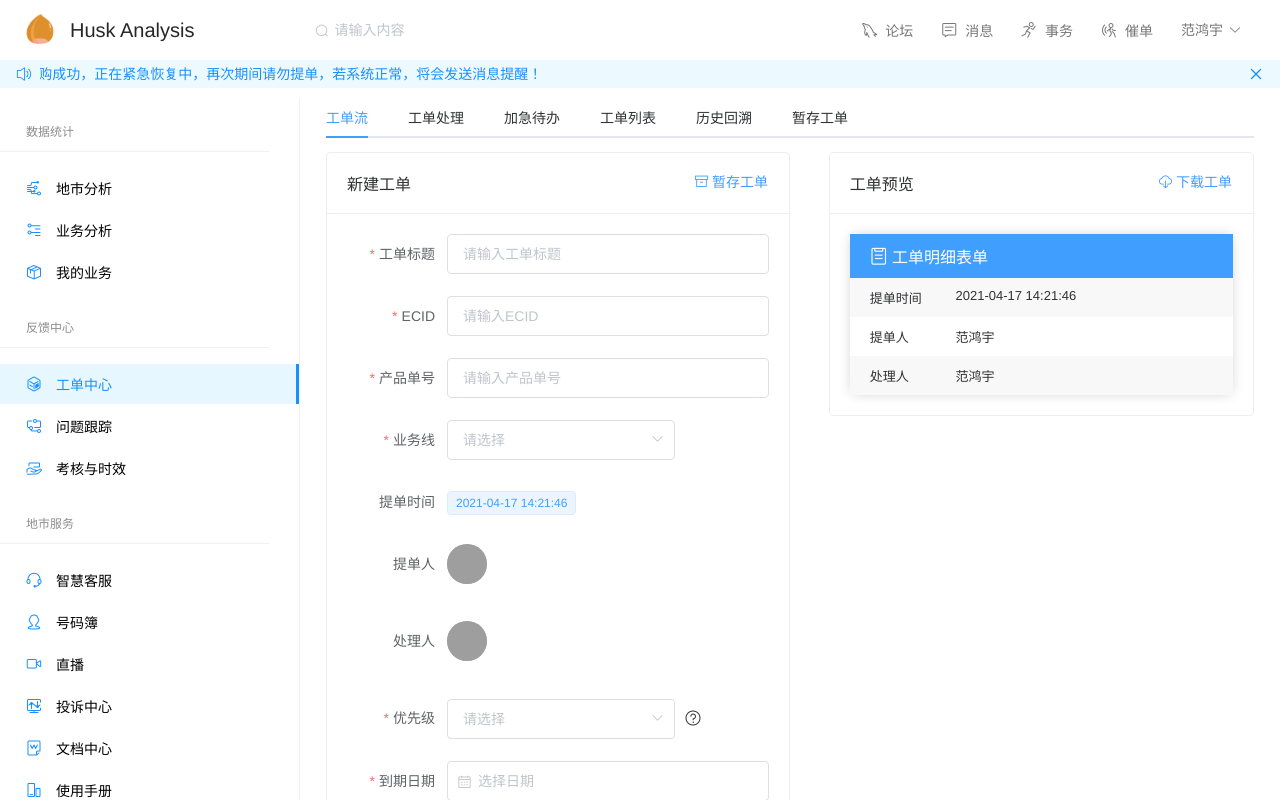
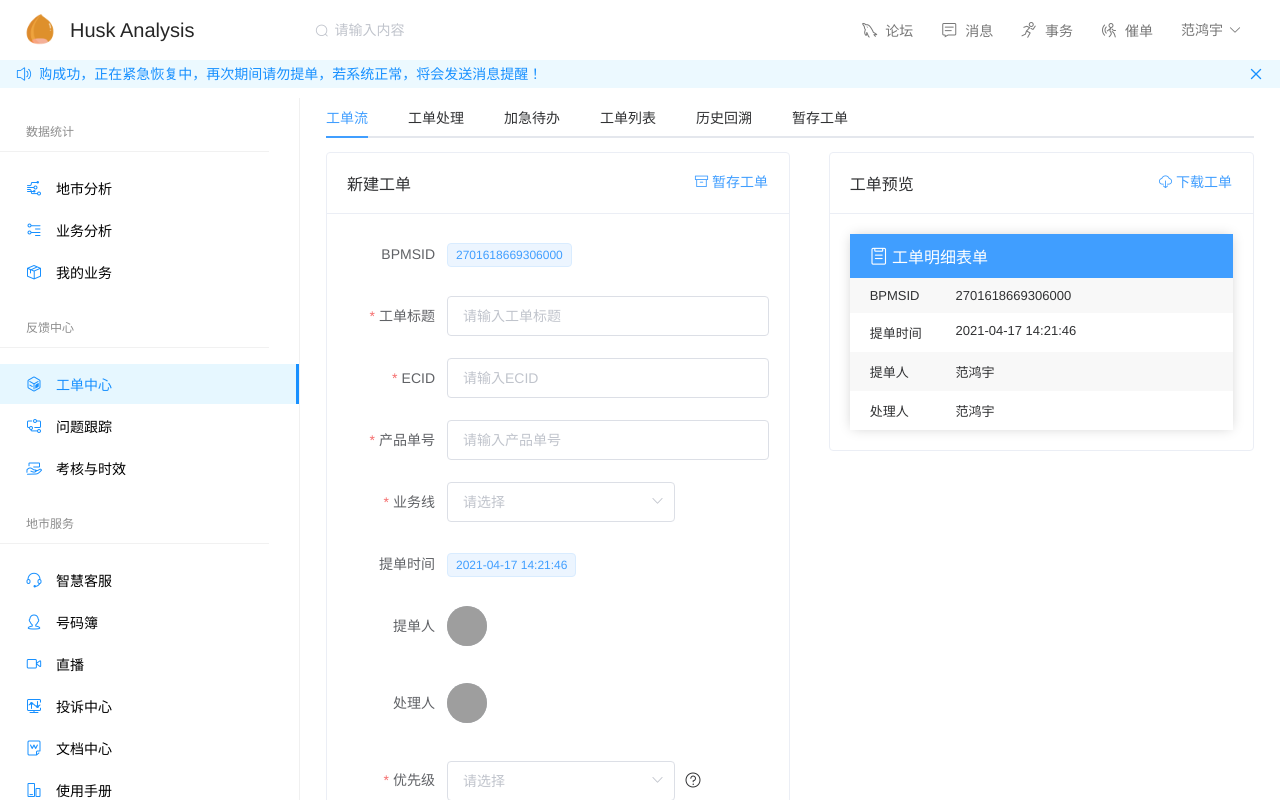
Before and after one commit to Pilotuse/bpms, a Vue app: page /#/overview/orderCenter in a window 1280 px wide. Built offline with nearby package versions, Linux system fonts and the light colour scheme; grey boxes are pictures that could not be loaded.

Commit message:
增加PDF 文件下载格式

```diff
--- a/package.json
+++ b/package.json
@@ -13,6 +13,7 @@
     "echarts": "^5.0.2",
     "element-ui": "^2.15.1",
     "html2canvas": "^1.0.0-rc.7",
+    "jspdf": "^2.3.1",
     "vant": "^2.12.13",
     "vue": "^2.6.11",
     "vue-router": "^3.2.0",
--- /dev/null
+++ b/src/components/components/tabs/OrderOption.vue
@@ -0,0 +1,5 @@
+<template>
+    <div>
+        工单处理人员界面
+    </div>
+</template>
--- /dev/null
+++ b/src/components/components/tabs/OrderSubmit.vue
@@ -0,0 +1,39 @@
+<template>
+  <div>
+    <!-- 搜索工具 -->
+    <el-row>
+      <el-col :span="6">搜索</el-col>
+      <el-col :span="6">新增</el-col>
+      <el-col :span="6">新增</el-col>
+      <el-col :span="6">新增</el-col>
+    </el-row>
+
+    <!-- 数据展示表格 -->
+    <el-table
+      :data="{}"
+      stripe
+      style="width: 100%"
+      :default-sort="{ prop: 'date', order: 'descending' }"
+    >
+      <el-table-column
+        prop="bpmsid"
+        label="工单流ID"
+        width="180"
+        sortable
+      ></el-table-column>
+      <el-table-column prop="title" label="标题" width="180" sortable>
+      </el-table-column>
+      <el-table-column prop="customeID" label="ECID" sortable>
+      </el-table-column>
+      <el-table-column prop="orderNum" label="订单号" sortable>
+      </el-table-column>
+      <el-table-column prop="busiLine" label="业务线" sortable>
+      </el-table-column>
+      <el-table-column prop="address" label="处理人" sortable>
+      </el-table-column>
+      <el-table-column prop="priority" label="优先级" sortable>
+      </el-table-column>
+      <el-table-column prop="more" label="更多"> </el-table-column>
+    </el-table>
+  </div>
+</template>
--- a/src/components/components/tabs/OrderTabs.vue
+++ b/src/components/components/tabs/OrderTabs.vue
@@ -7,6 +7,7 @@
           style="float: right; padding: 3px 0"
           type="text"
           class="el-icon-takeaway-box"
+          @click="saveOrder"
         >
           暂存工单
         </el-button>
@@ -19,6 +20,13 @@
         label-width="100px"
         class="demo-ruleForm"
       >
+        <!-- 提单时间 -->
+        <el-form-item label="BPMSID" prop="bpmsid">
+          <el-tag size="small" type="#e6f7ff">
+            {{ ruleForm.bpmsid }}
+          </el-tag>
+        </el-form-item>
+
         <!-- 工单标题 -->
         <el-form-item label="工单标题" prop="title">
           <el-input
@@ -279,12 +287,15 @@ export default {
     resetForm(formName) {
       this.$refs[formName].resetFields();
     },
+    // 调用接口存临时工单草稿箱
+    saveOrder(){
+      console.log(JSON.stringify(this.ruleForm));
+    }
   },
   watch: {
     ruleForm: {
       deep: true,
       handler(newValue) {
-        // 调用方法去更细父组件中的数据
         this.$emit("updateorder", newValue);
       },
     },
@@ -292,7 +303,7 @@ export default {
   created() {
     let orderdatas = JSON.stringify(this.orderdatas);
     this.ruleForm = JSON.parse(orderdatas);
-  }
+  },
 };
 </script>
 
--- a/src/components/components/tabs/OrderView.vue
+++ b/src/components/components/tabs/OrderView.vue
@@ -20,7 +20,7 @@
         </el-tooltip>
       </div>
 
-      <div class="container-down" ref="orderDom">
+      <div class="container-down" ref="orderDom" id="pdfCentent">
         <el-row class="download-order">
           <i class="iconfont icon-gongdan png"></i>
           工单明细表单
@@ -73,7 +73,7 @@
 
 <script>
 import { downloadTicket, showInsertValue } from "@/config/downloadTicket"; // 工单下载数据配置
-import html2canvas from "html2canvas";
+import html2canvas from "html2canvas"
 export default {
   props: ["orderdatas"],
   data() {
@@ -96,7 +96,7 @@ export default {
     fileDownload(downloadUrl) {
       let aLink = document.createElement("a");
       aLink.style.display = "none";
-      aLink.href = downloadUrl;
+      aLink.href = downloadUrl.toDataURL("image/png");
       aLink.download = "工单下载.png";
       // 触发点击-然后移除
       document.body.appendChild(aLink);
@@ -104,13 +104,45 @@ export default {
       document.body.removeChild(aLink);
     },
     handleSubmit() {
-      setTimeout(() => {
-        html2canvas(this.$refs.orderDom, {
-          backgroundColor: null,
-        }).then((canvas) => {
-          this.fileDownload(canvas.toDataURL("image/png"));
+      const orderInfos = Object.values(this.showInsertValue)
+        .filter((el) => el.partten)
+        .map((el) => el.value)
+        .every((el) => el);
+
+      if (!orderInfos) {
+        this.$notify.error({
+          title: "订单信息无法生成",
+          message: "订单信息未完善，请在左侧新建工单完善后，再次生成！",
         });
-      }, 0);
+        this.dialogVisible = false;
+        return;
+      }
+      // 分析需要下载什么格式的文件
+      const fileType = this.downloadTicket.filter(
+        (el) => el.target == "fileType"
+      )[0].value;
+
+      switch (fileType) {
+        case "pngEn":
+          // 暂时不提供下载
+          break;
+        case "pdfEn":
+          // 暂时不提供下载
+          break;
+        case "mailPdf":
+          // 暂时不提供下载
+          break;
+        case "png":
+          // 调用方法下载
+          html2canvas(this.$refs.orderDom, {
+            backgroundColor: "#fff",
+          }).then((canvas) => this.fileDownload(canvas));
+          break;
+        case "pdf":
+          // 调用方法下载
+          this.ExportSavePdf(this.$refs.orderDom,new Date())
+          break;
+      }
       this.dialogVisible = false;
     },
   },
@@ -161,6 +193,6 @@ export default {
 }
 
 .png {
-  font-size: 18px ;
+  font-size: 18px;
 }
 </style>
--- a/src/components/order/OrderCenter.vue
+++ b/src/components/order/OrderCenter.vue
@@ -10,7 +10,9 @@
           <OrderView :orderdatas="orderDatas" />
         </el-col>
       </el-tab-pane>
-      <el-tab-pane label="工单处理" name="second">工单处理</el-tab-pane>
+      <el-tab-pane label="工单处理" name="second">
+          <!-- <OrderSubmit/> -->
+      </el-tab-pane>
       <el-tab-pane label="加急待办" name="third">加急待办</el-tab-pane>
 
       <el-tab-pane label="工单列表" name="fourth">工单查看</el-tab-pane>
@@ -31,6 +33,7 @@ export default {
     return {
       activeName: "first",
       orderDatas: {
+        bpmsid: "270" + new Date().getTime(),
         title: "",
         date: dayjs(new Date()).format("YYYY-MM-DD HH:mm:ss"),
         lading: "范鸿宇",
@@ -54,6 +57,7 @@ export default {
   components: {
     OrderTabs,
     OrderView,
-  }
+    // OrderSubmit:() => import('../components/tabs/OrderSubmit')
+  },
 };
 </script>
--- a/src/config/downloadTicket.js
+++ b/src/config/downloadTicket.js
@@ -3,10 +3,11 @@ export const downloadTicket = [
     {
         label: "文件类型：",
         value: "pngEn",
-        target:"fileType",
+        target: "fileType",
         defaults: [
             { label: "PNG图片_水印+期限二维码", value: "pngEn" },
             { label: "PDF文件_水印+期限二维码", value: "pdfEn" },
+            { label: "邮件发送PDF+期限二维码", value: "mailPdf" },
             { label: "PNG图片+期限二维码", value: "png" },
             { label: "PDF文件+期限二维码", value: "pdf" },
         ],
@@ -14,7 +15,7 @@ export const downloadTicket = [
     {
         label: "时间水印：",
         value: "1",
-        target:"timeWatermark",
+        target: "timeWatermark",
         defaults: [
             { label: "是", value: "1", disabled: true },
             { label: "否", value: "0", disabled: true },
@@ -23,7 +24,7 @@ export const downloadTicket = [
     {
         label: "工号水印：",
         value: "1",
-        target:"jobWatermark",
+        target: "jobWatermark",
         defaults: [
             { label: "是", value: "1", disabled: true },
             { label: "否", value: "0", disabled: true },
@@ -33,16 +34,18 @@ export const downloadTicket = [
 
 
 export const showInsertValue = [
-    { label: "title", title: "工单标题", value: "" },
-    { label: "customeID", title: "ECID", value: "" },
-    { label: "orderNum", title: "产品单号", value: "" },
-    { label: "busiLine", title: "业务线", value: "" },
-    { label: "date", title: "提单时间", value: "" },
-    { label: "lading", title: "提单人", value: "" },
-    { label: "handler", title: "处理人", value: "" },
-    { label: "priority", title: "优先级", value: "" },
-    { label: "expireDate", title: "到期时间", value: "" },
-    { label: "result", title: "结果通知", value: "" },
-    { label: "pretreatment", title: "HA预处理", value: "" },
-    { label: "describer", title: "工单描述", value: "" },
+    { label: "bpmsid", title: "BPMSID", value: "", partten: true },
+    { label: "title", title: "工单标题", value: "", partten: true },
+    { label: "customeID", title: "ECID", value: "", partten: true },
+    { label: "orderNum", title: "产品单号", value: "", partten: true },
+    { label: "busiLine", title: "业务线", value: "", partten: true },
+    { label: "date", title: "提单时间", value: "", partten: true },
+    { label: "lading", title: "提单人", value: "", partten: true },
+    { label: "handler", title: "处理人", value: "", partten: true },
+    { label: "priority", title: "优先级", value: "", partten: true },
+    { label: "expireDate", title: "到期时间", value: "", partten: true },
+    { label: "result", title: "结果通知", value: "", partten: true },
+    { label: "pretreatment", title: "HA预处理", value: "", partten: true },
+    { label: "describer", title: "工单描述", value: "", partten: true },
+    { label: "TransferOrder", title: "转单", value: "", partten: false },
 ]
--- /dev/null
+++ b/src/utils/htmlTools.js
@@ -0,0 +1,34 @@
+// 导出页面为PDF格式
+import html2canvas from "html2canvas"
+import JSPDF from "jspdf"
+export default {
+  install(Vue) {
+    Vue.prototype.ExportSavePdf = function (htmlTitle, currentTime) {
+      var element = document.getElementById("pdfCentent")
+      html2canvas(element, {
+        logging: false
+      }).then(function (canvas) {
+        var pdf = new JSPDF("p", "mm", "a4") // A4纸，纵向
+        var ctx = canvas.getContext("2d")
+        var a4w = 170; var a4h = 257 // A4大小，210mm x 297mm，四边各保留20mm的边距，显示区域170x257
+        var imgHeight = Math.floor(a4h * canvas.width / a4w) // 按A4显示比例换算一页图像的像素高度
+        var renderedHeight = 0
+
+        while (renderedHeight < canvas.height) {
+          var page = document.createElement("canvas")
+          page.width = canvas.width
+          page.height = Math.min(imgHeight, canvas.height - renderedHeight)// 可能内容不足一页
+
+          // 用getImageData剪裁指定区域，并画到前面创建的canvas对象中
+          page.getContext("2d").putImageData(ctx.getImageData(0, renderedHeight, canvas.width, Math.min(imgHeight, canvas.height - renderedHeight)), 0, 0)
+          pdf.addImage(page.toDataURL("image/jpeg", 1.0), "JPEG", 10, 10, a4w, Math.min(a4h, a4w * page.height / page.width)) // 添加图像到页面，保留10mm边距
+
+          renderedHeight += imgHeight
+          if (renderedHeight < canvas.height) { pdf.addPage() }// 如果后面还有内容，添加一个空页
+          // delete page;
+        }
+        pdf.save(htmlTitle + currentTime)
+      })
+    }
+  }
+}
```
Also changed, not shown: src/main.js (+5 -2 lines), 1 other file (tests, documents, lock files or other folders).
